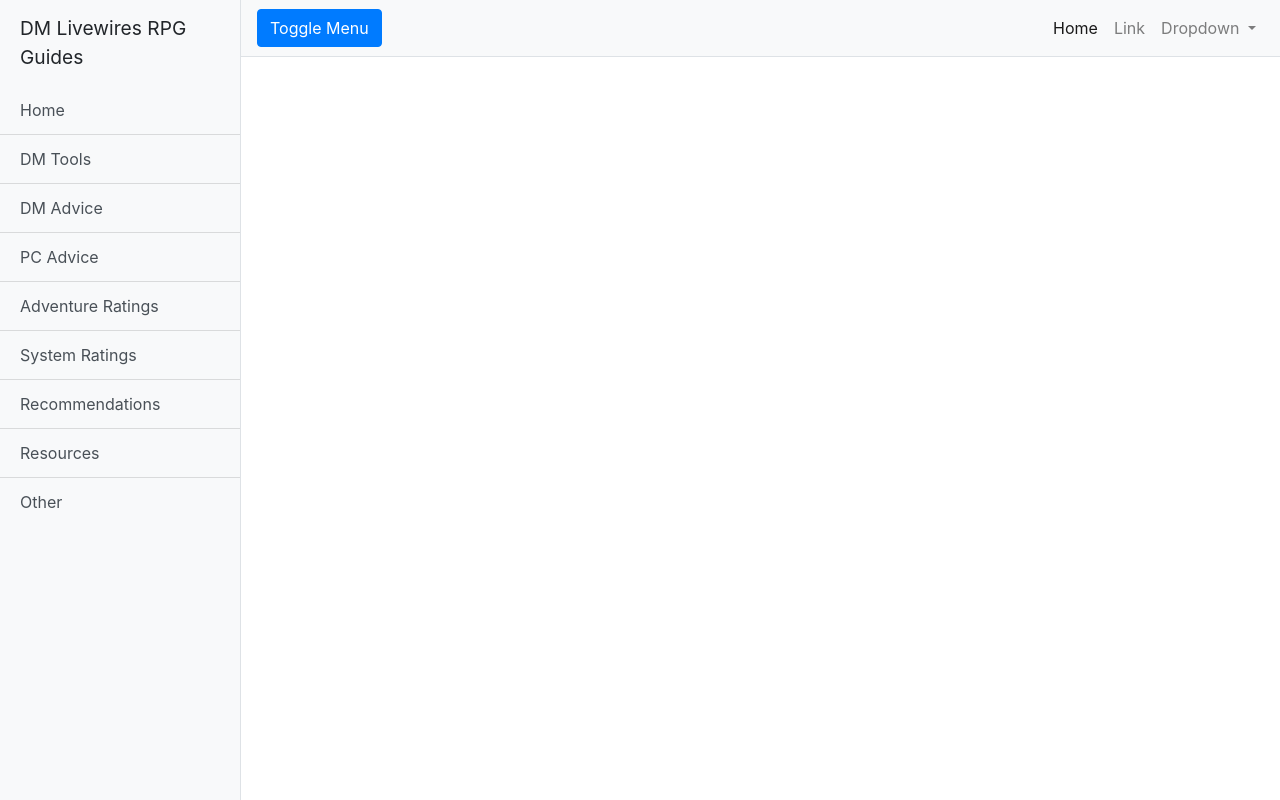
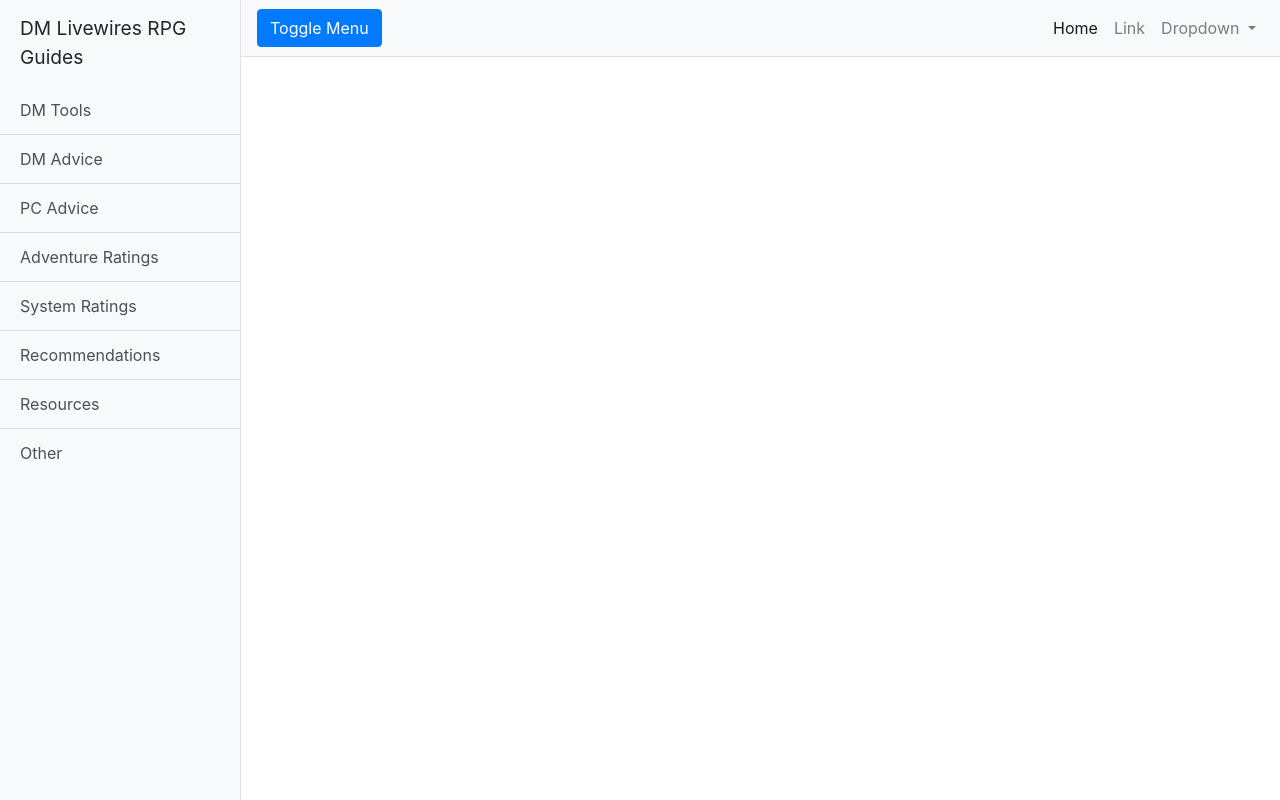
Before and after one commit to Livewyre/dnd, a website: page index.html in a window 1280 px wide. Drawn offline with Linux system fonts and the light colour scheme.

Commit message:
Update index.html

```diff
--- a/index.html
+++ b/index.html
@@ -26,7 +26,6 @@
     <div class="bg-light border-right" id="sidebar-wrapper">
       <div class="sidebar-heading">DM Livewires RPG Guides</div>
       <div class="list-group list-group-flush">
-        <a href="#" class="list-group-item list-group-item-action bg-light">Home</a>
         <a href="#" class="list-group-item list-group-item-action bg-light">DM Tools</a>
         <a href="#" class="list-group-item list-group-item-action bg-light">DM Advice</a>
         <a href="#" class="list-group-item list-group-item-action bg-light">PC Advice</a>
```
